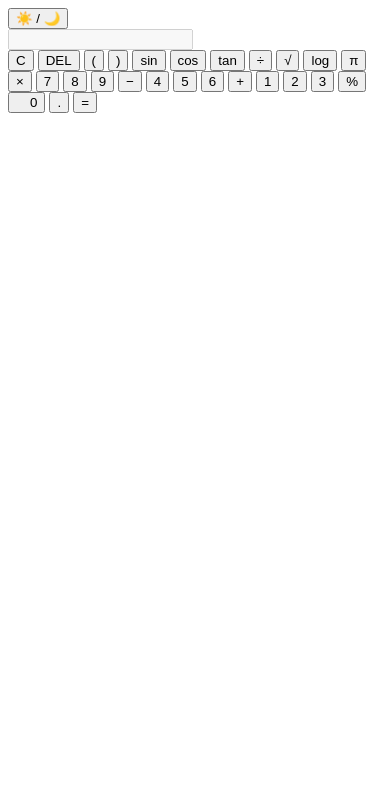
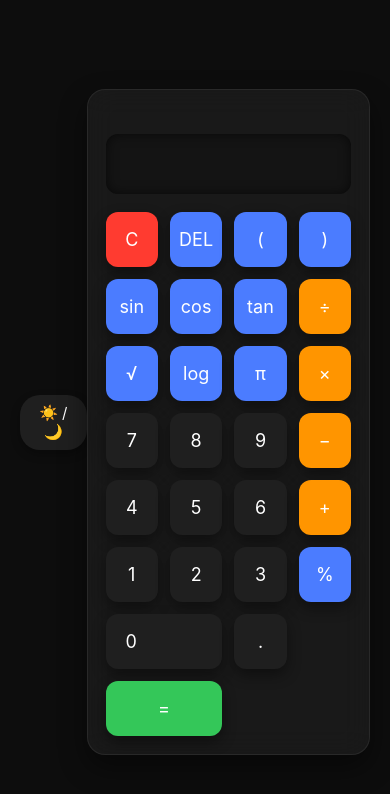
Before and after one commit to Pallavichoudharyy/scientific-calculator, a plain HTML site: page index.html in a window 390 px wide. Drawn offline with Linux system fonts and the light colour scheme; files whose address does not match are found by name.

Commit message:
Update style.css
Added global theme variables and styles for layout, calculator, display, keypad, and buttons. Included responsive design for mobile devices.

```diff
--- a/assets/css/style.css
+++ b/assets/css/style.css
@@ -1 +1,214 @@
-gghghh
+/* ----------------------------------------------------
+   GLOBAL THEME
+---------------------------------------------------- */
+:root {
+  --bg: #0d0d0d;
+  --card: #141414;
+  --muted: #d4d4d4;
+  --white: #ffffff;
+
+  --number-bg: #1f1f1f;
+  --number-hover: #2a2a2a;
+
+  --op-bg: #ff9500;
+  --op-hover: #e68400;
+
+  --fn-bg: #4b7cff;
+  --fn-hover: #3766e0;
+
+  --clear-bg: #ff3b30;
+  --clear-hover: #d32d26;
+
+  --eq-bg: #34c759;
+  --eq-hover: #29a84c;
+
+  --shadow: rgba(0, 0, 0, 0.45);
+  --glass: rgba(255,255,255,0.05);
+}
+
+/* ----------------------------------------------------
+   BASE LAYOUT
+---------------------------------------------------- */
+* {
+  margin: 0;
+  padding: 0;
+  box-sizing: border-box;
+  font-family: "Inter", sans-serif;
+}
+
+body {
+  background: var(--bg);
+  display: flex;
+  justify-content: center;
+  align-items: center;
+  height: 100vh;
+  padding: 20px;
+}
+
+/* ----------------------------------------------------
+   CALCULATOR CONTAINER (Glassmorphism)
+---------------------------------------------------- */
+.calculator {
+  width: 380px;
+  background: var(--glass);
+  backdrop-filter: blur(14px);
+  -webkit-backdrop-filter: blur(14px);
+  border-radius: 18px;
+  padding: 22px;
+  border: 1px solid rgba(255,255,255,0.07);
+  box-shadow: 0 12px 28px var(--shadow);
+}
+
+/* ----------------------------------------------------
+   DISPLAY AREA
+---------------------------------------------------- */
+#subdisplay {
+  min-height: 20px;
+  text-align: right;
+  font-size: 13px;
+  color: #8b8b8b;
+  margin-bottom: 6px;
+}
+
+#display {
+  width: 100%;
+  height: 70px;
+  background: var(--card);
+  border-radius: 12px;
+  border: none;
+  padding: 14px;
+  font-size: 30px;
+  color: var(--white);
+  text-align: right;
+  margin-bottom: 18px;
+  box-shadow: inset 0 0 12px rgba(0,0,0,0.6);
+}
+
+/* ----------------------------------------------------
+   KEYPAD GRID
+---------------------------------------------------- */
+.buttons {
+  display: grid;
+  grid-template-columns: repeat(4, 1fr);
+  gap: 12px;
+}
+
+/* ----------------------------------------------------
+   BUTTON STYLING
+---------------------------------------------------- */
+button {
+  height: 62px;
+  font-size: 20px;
+  border: none;
+  border-radius: 12px;
+  cursor: pointer;
+  color: var(--white);
+  transition: background 0.2s, transform 0.1s;
+  box-shadow: 0 6px 14px rgba(0, 0, 0, 0.4);
+}
+
+button:hover {
+  transform: translateY(-2px);
+}
+
+button:active {
+  transform: scale(0.96);
+}
+
+/* ----------------------------------------------------
+   BUTTON TYPES
+---------------------------------------------------- */
+.number {
+  background: var(--number-bg);
+}
+.number:hover {
+  background: var(--number-hover);
+}
+
+.operator {
+  background: var(--op-bg);
+}
+.operator:hover {
+  background: var(--op-hover);
+}
+
+.fn {
+  background: var(--fn-bg);
+}
+.fn:hover {
+  background: var(--fn-hover);
+}
+
+.clear {
+  background: var(--clear-bg);
+}
+.clear:hover {
+  background: var(--clear-hover);
+}
+
+.equal {
+  background: var(--eq-bg);
+  grid-column: span 2;
+}
+.equal:hover {
+  background: var(--eq-hover);
+}
+
+.wide {
+  grid-column: span 2;
+}
+/* ----------------------------------------------------
+   THEME TOGGLE (Centered above calculator)
+---------------------------------------------------- */
+
+.theme-container {
+  width: 100%;
+  display: flex;
+  justify-content: center;
+  margin-bottom: 15px;
+  position: absolute;
+  top: 20px;
+}
+
+.theme-toggle {
+  background: var(--number-bg);
+  color: var(--white);
+  padding: 8px 18px;
+  font-size: 15px;
+  border: none;
+  border-radius: 20px;
+  cursor: pointer;
+  transition: 0.25s;
+  box-shadow: 0 4px 10px rgba(0,0,0,0.3);
+}
+
+.theme-toggle:hover {
+  background: var(--number-hover);
+  transform: translateY(-2px);
+}
+
+.theme-toggle:active {
+  transform: scale(0.95);
+}
+
+
+/* ----------------------------------------------------
+   RESPONSIVE DESIGN (For Phones)
+---------------------------------------------------- */
+@media (max-width: 450px) {
+
+  .calculator {
+    width: 100%;
+    padding: 18px;
+  }
+
+  #display {
+    height: 60px;
+    font-size: 26px;
+  }
+
+  button {
+    height: 55px;
+    font-size: 18px;
+  }
+}
```
